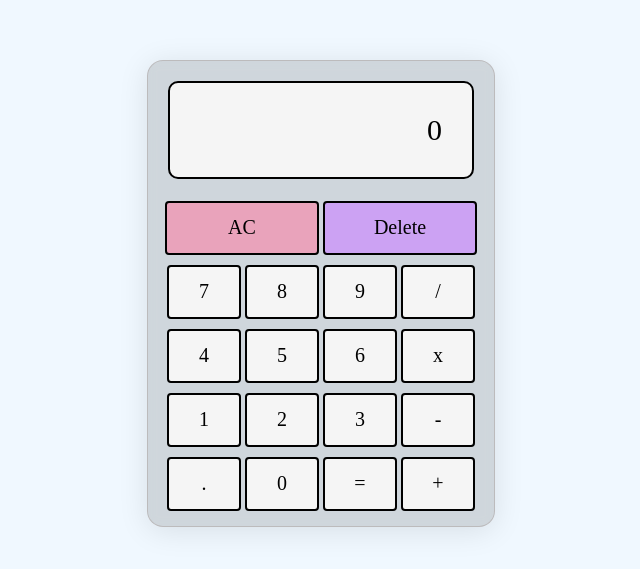
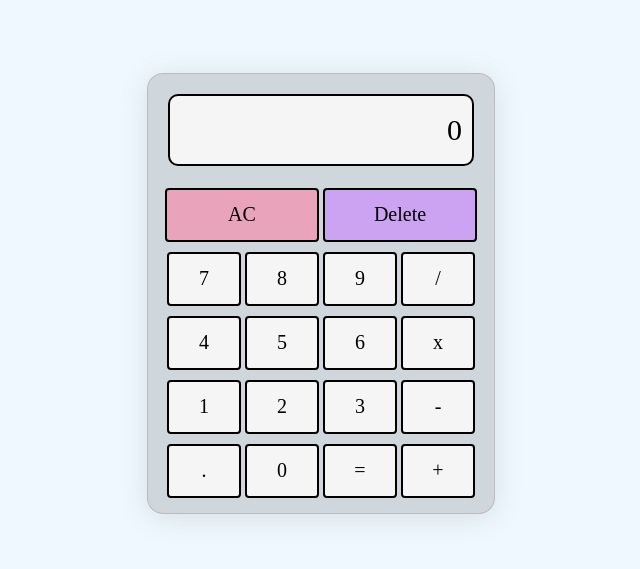
Before and after one commit to NikhilMuzumdar/odin-calculator, a website: page index.html in a window 1280 px wide. Shown: the part 107-676 px from the top of the page, without its empty margins (319-959 px from the left). Drawn offline with Linux system fonts and the light colour scheme.

Commit message:
Avoid display height shrink when empty

```diff
--- a/style.css
+++ b/style.css
@@ -24,12 +24,14 @@ body {
     background-color: whitesmoke;
     display: flex;
     justify-content: flex-end;
-    padding: 30px;
+    padding: 10px;
     border-radius: 10px;
     margin: 10px;
     border: solid black 2px;
     font-size: 30px;
     font-weight: 400;
+    min-height: 3rem;
+    align-items: center;
 }
 
 .rows {
```
